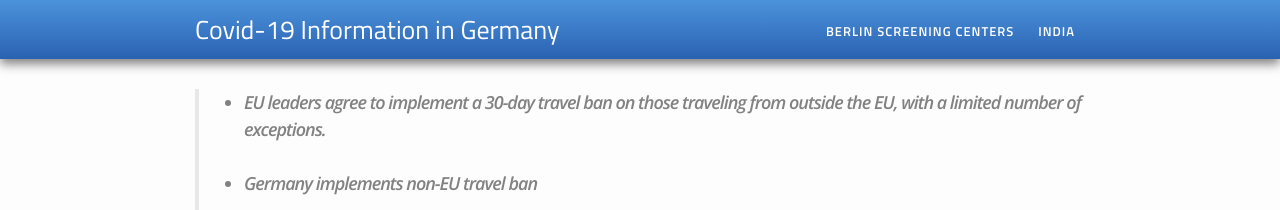
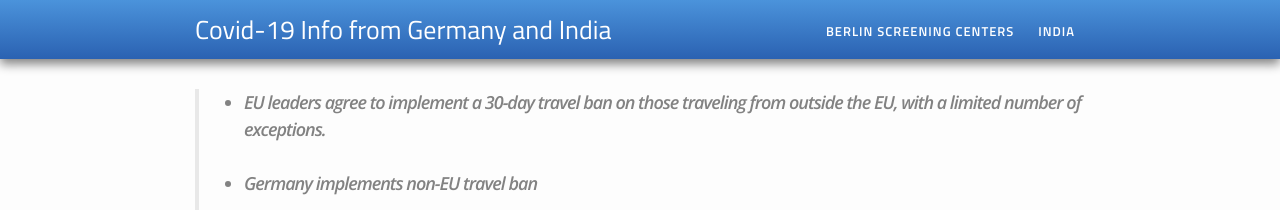
Before and after one commit to reddytronix/covid-info.github.io, a Jekyll site: the page built from index.html, in a window 1280 px wide and 900 px high. Shown: the top 210 px of the window. Built offline with Jekyll 4.4.1, drawn with Linux system fonts in a browser that asks for light colours.

Commit message:
Tile changed

```diff
--- a/_config.yml
+++ b/_config.yml
@@ -1,5 +1,5 @@
 # Site settings
-title: Covid-19 Information in Germany
+title: Covid-19 Info from Germany and India
 general_email: nagareddy.tronix@gmail.com
 
 description: > # this means to ignore newlines until "baseurl:"
```
